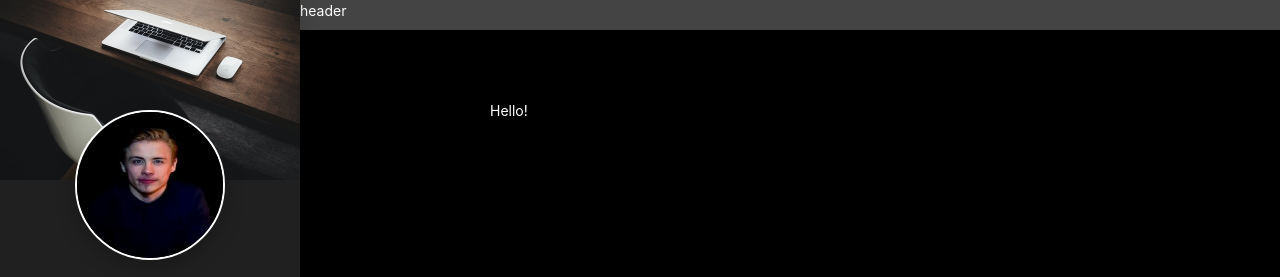
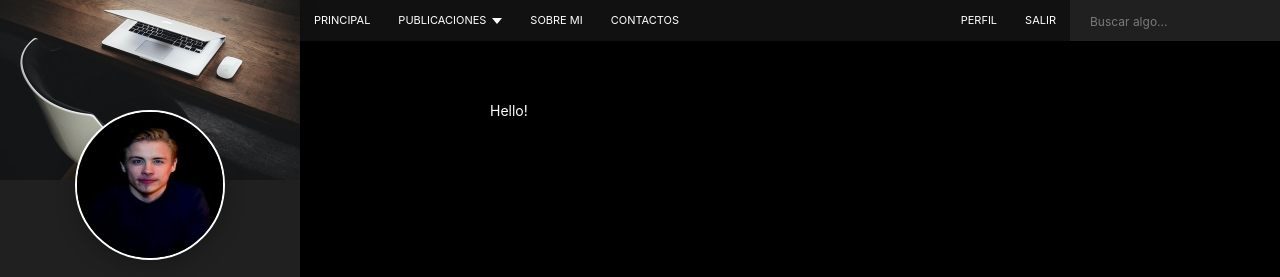
Before and after one commit to Andersseen/project_blog, a website: page src/index.html in a window 1280 px wide. Shown: the top 277 px of the page. Drawn offline with nearby package versions, Linux system fonts and the light colour scheme; files that its build step writes are made by us from their sources.

Commit message:
added navbar

```diff
--- a/src/assets/scss/_vars.scss
+++ b/src/assets/scss/_vars.scss
@@ -1,6 +1,7 @@
 $primary: #202020;
 $secondary: #121212;
 $white: #fff;
+$black: #000;
 
 $z-index-sidebar: 1000;
 $z-index-header :1000;
--- a/src/assets/scss/blocks/header.scss
+++ b/src/assets/scss/blocks/header.scss
@@ -1,11 +1,29 @@
-.header{
+.header {
+    display: -webkit-flex;
+    display: -moz-flex;
+    display: -ms-flex;
+    display: -o-flex;
+    display: flex;
     width: calc(100% - #{$sidebar-width});
-    height: 30px;
 
-    background-color: #444;
+    background-color: #111;
 
     position: fixed;
     top: 0;
     right: 0;
     z-index: $z-index-header;
 }
+
+.header__left {
+    width: 60%;
+}
+
+.header__right {
+    width: 40%;
+    display: -webkit-flex;
+    display: -moz-flex;
+    display: -ms-flex;
+    display: -o-flex;
+    display: flex;
+    justify-content: flex-end;
+}
--- /dev/null
+++ b/src/assets/scss/blocks/nav.scss
@@ -0,0 +1,55 @@
+.nav__list {
+    display: -webkit-flex;
+    display: -moz-flex;
+    display: -ms-flex;
+    display: -o-flex;
+    display: flex;
+}
+
+.nav__item {
+    position: relative;
+
+    &:hover {
+        .nav__link {
+
+            background-color: darkslateblue;
+        }
+
+        > .subnav {
+            display: block;
+        }
+    }
+}
+
+.nav__link {
+    display: block;
+    padding: 1.4rem;
+
+    line-height: 1.2;
+    font-size: 1.1rem;
+    text-transform: uppercase;
+    color: $white;
+    text-decoration: none;
+
+    transition: background-color .2s linear;
+
+
+
+    &.has-subnav {
+        position: relative;
+        padding-right: 3rem;
+
+        &:after {
+            content: "";
+            display: block;
+            border-style: solid;
+            border-width: 6px 5px 0 5px;
+            border-color: $white transparent transparent transparent;
+
+            position: absolute;
+            top: 50%;
+            right: 1.4rem;
+            transform: translateY(-50%);
+        }
+    }
+}
--- /dev/null
+++ b/src/assets/scss/blocks/search.scss
@@ -0,0 +1,23 @@
+.search {
+    width: 100%;
+    max-width: 21rem;
+    background-color: $primary;
+}
+
+.search__input {
+    display: block;
+    margin-top: .2rem;
+    width: 100%;
+    padding: 1.2rem 2rem;
+    background: transparent;
+    border: none;
+
+    font-family: inherit;
+    font-size: 1.2rem;
+    color: $white;
+
+    &::placeholder {
+        color: rgba($white, .4);
+    }
+
+}
--- /dev/null
+++ b/src/assets/scss/blocks/subnav.scss
@@ -0,0 +1,30 @@
+.subnav {
+    display: none;
+    width: 16.5rem;
+    padding: .5rem 0;
+
+    background-color: darkslateblue;
+    border-radius: 0 0 5px 5px;
+    box-shadow: 0 6px 8px rgba($black, .2);
+
+    position: absolute;
+    top: 100%;
+    left: 0;
+}
+
+.subnav__link {
+    display: block;
+    font-size: 1.2rem;
+    color: aliceblue;
+    text-decoration: none;
+    padding: .45rem 1.2rem;
+
+    transition: background-color .2s ease-in-out;
+
+    border-bottom: 1px solid transparent;
+
+    &:hover {
+        border-bottom: 1px solid aliceblue;
+        background-color: darken(darkslateblue, 5%);
+    }
+}
--- a/src/assets/scss/style.scss
+++ b/src/assets/scss/style.scss
@@ -22,6 +22,10 @@ body {
 /* Blocks  */
 @import "blocks/page";
 @import "blocks/header";
+@import "blocks/nav";
+@import "blocks/subnav";
+@import "blocks/search";
+
 @import "blocks/sidebar";
 @import "blocks/main";
 @import "blocks/container";
--- a/src/partials/header.html
+++ b/src/partials/header.html
@@ -1 +1,53 @@
-<header class="header">header</header>
+<header class="header">
+    <div class="header__left">
+        <nav class="nav">
+            <ul class="nav__list">
+                <li class="nav__item">
+                    <a class="nav__link" href="">Principal
+                    </a>
+                </li>
+                <li class="nav__item">
+                    <a class="nav__link has-subnav" href="">Publicaciones
+                    </a>
+                    <ul class="subnav">
+                        <li class="subnav__item">
+                            <a class="subnav__link" href="#">Creacion paginas web
+
+                            </a>
+                        </li>
+                        <li>
+                            <a class="subnav__link" href="#">Marketing</a>
+                        </li>
+                        <li>
+                            <a class="subnav__link" href="#">Mantenimiento</a>
+                        </li>
+                    </ul>
+                </li>
+                <li class="nav__item">
+                    <a class="nav__link" href="">Sobre mi
+                    </a>
+                </li>
+                <li class="nav__item">
+                    <a class="nav__link" href="">Contactos
+                    </a>
+                </li>
+
+            </ul>
+        </nav>
+    </div>
+    <div class="header__right">
+        <nav class="nav">
+            <ul class="nav__list">
+                <li class="nav__item">
+                    <a class="nav__link" href="">Perfil</a>
+                </li>
+                <li class="nav__item">
+                    <a class="nav__link" href="">Salir</a>
+                </li>
+            </ul>
+        </nav>
+        <form class="search" action="/" method="post">
+            <input class="search__input" type="text" placeholder="Buscar algo...">
+        </form>
+    </div>
+</header>
```
Also changed, not shown: dist/assets/css/blocks.min.css (deleted), dist/assets/css/style.css, dist/assets/css/style.min.css, dist/assets/css/vars.min.css (deleted), dist/assets/images/and (2).jpg (deleted), dist/assets/images/github (1).svg (deleted), dist/assets/images/github (2).svg (deleted), dist/assets/images/pinterest.svg (deleted), dist/assets/images/vk.svg (deleted), dist/index.html.
